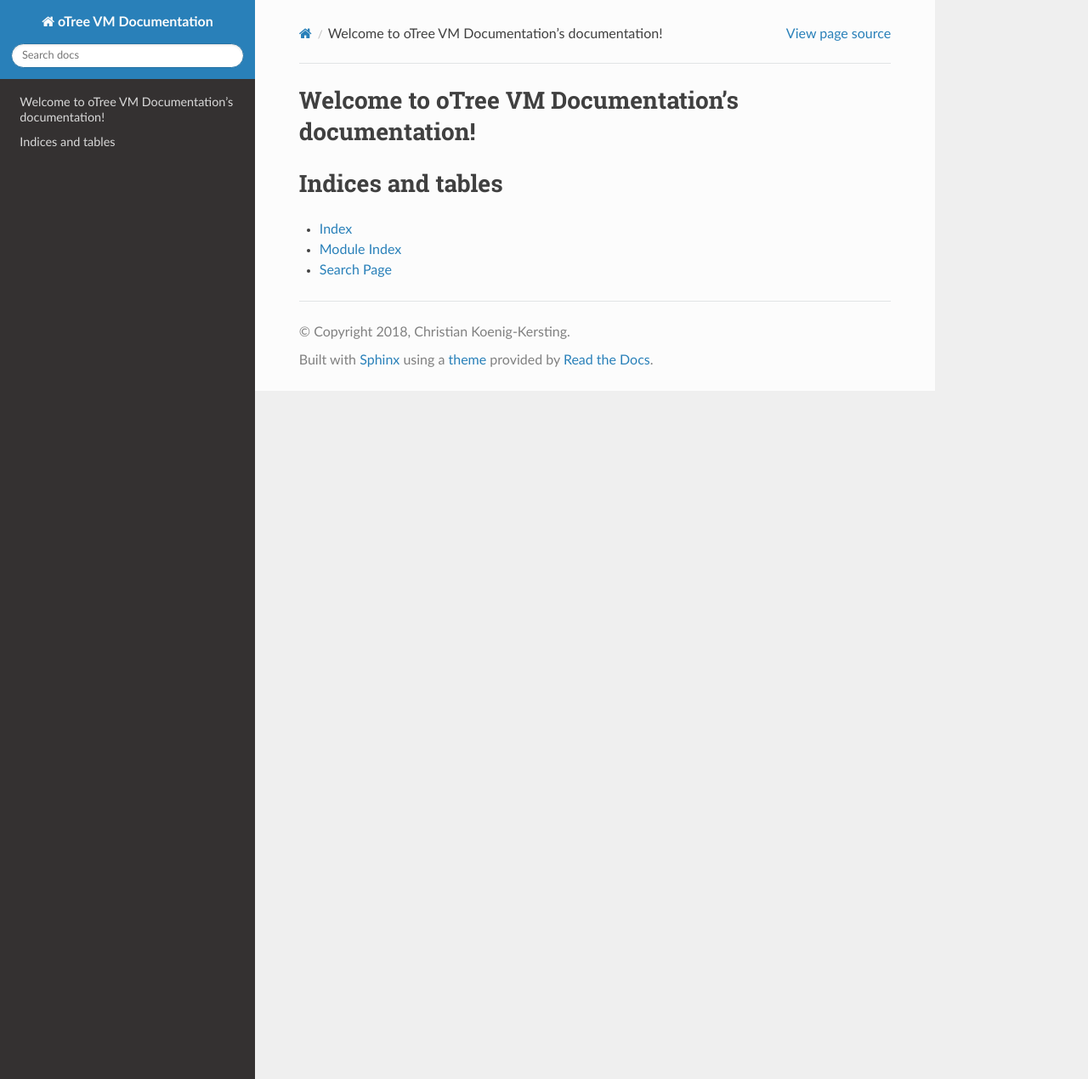
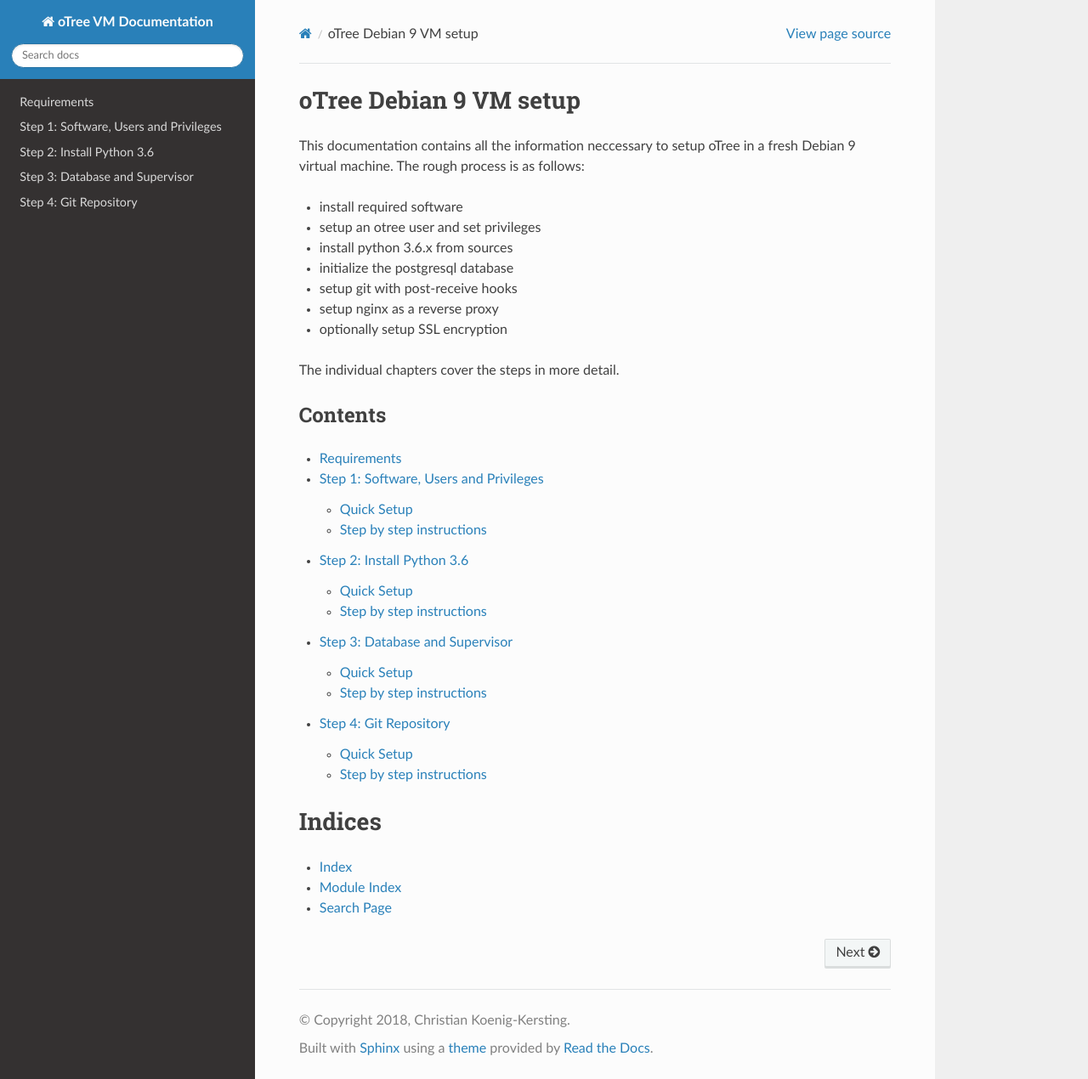
Before and after one commit to GuangtengMeng/otree-prodserver-setup, a Sphinx documentation site: the page built from source/index.rst, in a window 1280 px wide and 1270 px high. Shown: the whole window at 85% size. Built offline with Sphinx 7.4.7 and the Read the Docs theme 2.0.0, drawn with Linux system fonts in a browser that asks for light colours.

Commit message:
added steps 1-3

```diff
--- a/source/index.rst
+++ b/source/index.rst
@@ -3,16 +3,36 @@
    You can adapt this file completely to your liking, but it should at least
    contain the root `toctree` directive.
 
-Welcome to oTree VM Documentation's documentation!
+oTree Debian 9 VM setup
 ==================================================
+
+This documentation contains all the information neccessary to setup oTree in a fresh Debian 9 virtual machine.
+The rough process is as follows:
+
+* install required software
+* setup an otree user and set privileges
+* install python 3.6.x from sources
+* initialize the postgresql database
+* setup git with post-receive hooks
+* setup nginx as a reverse proxy
+* optionally setup SSL encryption
+
+The individual chapters cover the steps in more detail.
+
+Contents
+--------
 
 .. toctree::
    :maxdepth: 2
-   :caption: Contents:
+
+   requirements.rst
+   step1.rst
+   step2.rst
+   step3.rst
+   step4.rst
 
 
-
-Indices and tables
+Indices
 ==================
 
 * :ref:`genindex`
--- /dev/null
+++ b/source/requirements.rst
@@ -0,0 +1,22 @@
+.. _requirements:
+
+Requirements
+============
+
+It is assumed that ``root`` can login to a standard shell.
+Furthermore, it is assumed that the server is reachable via SSH.
+If it is not, install openssh-server as ``root``:
+
+.. code-block:: bash
+
+	apt-get update
+	apt-get install openssh-server
+
+The following steps will reference installation scripts. These need to be downloaded, extracted and made executable.
+As ``root`` run::
+
+	wget http://ckgk.de/otree_vm_setup.zip
+	unzip otree_vm_setup.zip
+	chmod +x setup_otree_server.sh
+
+You are now ready for the first step of the installation.
--- /dev/null
+++ b/source/step1.rst
@@ -0,0 +1,74 @@
+.. _step1:
+
+Step 1: Software, Users and Privileges
+======================================
+
+This step requires the installation scripts to be downloaded and currently being logged in as ``root``.
+Read :ref:`requirements` if this is not the case.
+
+Quick Setup
+^^^^^^^^^^^
+
+Run as ``root``::
+
+	./setup_otree_server.sh
+
+
+Step by step instructions
+^^^^^^^^^^^^^^^^^^^^^^^^^
+
+`Note:` This is the long and extensively documented version of what the Quick Start script above accomplishes. If you have run the command above and did not encounter any errors, you may advance to step 2.
+
+Software
+""""""""
+
+First we install the neccessary software using Debian's package manager::
+
+	apt-get update
+	apt-get install -y libbz2-dev libreadline-dev libsqlite3-dev wget curl llvm zlib1g-dev libssl-dev libncurses5-dev libncursesw5-dev xz-utils tk-dev postgresql postgresql-contrib redis-server git supervisor nginx sudo
+
+This includes:
+
+* `Link PostgreSQL Database <https://www.postgresql.org/>`_
+* `Link Redis Datastore <https://redis.io/>`_
+* `Link Git Version Control System <https://git-scm.com/>`_
+* `Link Nginx HTTP and reverse proxy server <https://nginx.org/>`_
+* `Link Supervisor Process Control System <http://supervisord.org/>`_
+* `Link Sudo <https://www.sudo.ws/>`_
+
+
+User and privileges
+"""""""""""""""""""
+
+Typically, you do not want to work as ``root``. Accordingly, we will setup a user ``otree`` and allow this user to run specific commands as ``root`` through ``sudo``::
+
+	adduser otree
+	adduser otree sudo
+
+This creates the user ``otree`` and adds him to the sudo group which allows him to run arbitrary commands as ``root``. This is just for the setup. We will remove ``otree`` from the sudo group at the end of the installation. In the end, we want ``otree`` to only be able to run specific commands which are needed to control the supervisor daemon. We will now prepare the sudoers file accordingly::
+
+	nano /etc/sudoers.d/otree_supervisor
+
+Copy in the following lines::
+
+	# allow otree user to start, stop and restart supervisor
+	otree ALL=NOPASSWD:/usr/sbin/service supervisor start
+	otree ALL=NOPASSWD:/usr/sbin/service supervisor stop
+	otree ALL=NOPASSWD:/usr/sbin/service supervisor restart
+
+Save and exit nano with [ctrl] + [s] and [ctrl] + [x].
+
+The three lines grant ``otree`` the right to start, stop, and restart supervisor. There will be more information on supervisor in a later installation step.
+
+
+Prepare userspace installation
+""""""""""""""""""""""""""""""
+
+Now it is time to continue the installation from the userspace. Before we can do so, however, we need to copy over the installation scripts to ``otree``'s home directory::
+
+	unzip otree_setup_scripts.zip
+	mv *.sh /home/otree/
+	chmod +x /home/otree/*.sh
+	chown otree:otree /home/otree/*.sh
+
+Continue with step 2.
--- /dev/null
+++ b/source/step2.rst
@@ -0,0 +1,69 @@
+.. _step2:
+
+Step 2: Install Python 3.6
+==========================
+
+The Debian 9 stable branch includes Python up to version 3.5. While oTree runs on this version, there are some bugs related to the presentation of the monitoring table. Columns appear to be scrambled. To avoid this, we install Python 3.6 from sources.
+
+Quick Setup
+^^^^^^^^^^^
+
+Run as ``otree``::
+
+	./2_install_python36.sh
+
+
+Step by step instructions
+^^^^^^^^^^^^^^^^^^^^^^^^^
+
+Get Python 3.6
+""""""""""""""
+
+Log in as ``otree`` and navigate to your home directory. Download and unpack Python 3.6 (any point release is fine, change the following commands accordingly)::
+
+	cd ~
+	wget https://www.python.org/ftp/python/3.6.5/Python-3.6.5.tgz
+	tar  zxvf Python-3.6.5.tgz
+	rm Python-3.6.5.tgz
+
+Configuration and building
+"""""""""""""""""""""""""""
+
+Change working directory, then configure and make Python 3.6::
+
+	cd Python-3.6.5
+	./configure --with-ensurepip=install --enable-optimizations
+	make -j8
+
+This might take a while. Time to get some coffee.
+
+Installation
+""""""""""""
+
+By default ``python`` points to ``python2.7`` and ``python3`` to ``python3.5``. We will change the latter reference to ``python3.6``. We do not touch the ``python`` -> ``python2.7`` association as it would interfere with other Debian packages.
+
+.. code-block:: bash
+
+	sudo make altinstall
+	sudo update-alternatives --install /usr/bin/python python3 /usr/local/bin/python3.6 40
+	sudo update-alternatives --install /usr/bin/python python3 /usr/bin/python3.5 30
+
+Leave and remove working directory::
+
+	cd ..
+	sudo rm -rf Python3.6.5
+
+Virtual environment
+"""""""""""""""""""
+
+OTree  will run in its own virtual environment. This allows us to keep it separate from the system Python installation and avoids dependency clutter. We will create an initial virtual environment::
+
+	python3.6 -m venv venv_otree
+	source venv_otree/bin/activate
+
+Finally, we make sure that the oTree virtual environment is automatically activated whenever ``otree`` logs in::
+
+	echo "source /home/otree/venv_otree/bin/activate" >>/home/otree/.otree_env
+	echo "source /home/otree/.otree_env" >> /home/otree/.bashrc
+
+This complete the second step.
--- /dev/null
+++ b/source/step3.rst
@@ -0,0 +1,56 @@
+.. _step3:
+
+Step 3: Database and Supervisor
+===============================
+
+We now setup the PostgreSQL database and prepare a supervisor script which makes sure that the oTree web server is automatically started and restarted if if fails for any reason.
+
+Quick Setup
+^^^^^^^^^^^
+
+Run as ``otree``::
+
+	./3_setup_database.sh
+
+
+Step by step instructions
+^^^^^^^^^^^^^^^^^^^^^^^^^
+
+PostgreSQL
+""""""""""
+
+We start by setting up the database and a database user for oTree::
+
+	sudo -i -u postgres psql postgres -c "CREATE DATABASE django_db;"
+	sudo -i -u postgres psql postgres -c "CREATE USER otree_user WITH PASSWORD 'CHANGE_THIS_PASSWORD_TO_YOUR_LIKING';"
+	sudo -i -u postgres psql postgres -c "GRANT ALL PRIVILEGES ON DATABASE django_db TO $db_user;"
+
+`Note:` You can use ``tr -cd '[:alnum:]' < /dev/urandom | fold -w30 | head -n1`` to quickly generate a random 30 character password from the command line.
+
+
+Supervisor
+""""""""""
+
+We need to make sure that the oTree web server is started on system boot. It should also automatically restart, if it fails for any reason. To do so, we setup a supervisor script::
+
+	sudo nano /etc/supervisor/condf.d/otree.conf
+
+Include the following lines::
+
+	[program:otree]
+	command=/home/otree/venv_otree/bin/otree runprodserver 8000
+	directory=/home/otree/oTree
+	stdout_logfile=/home/otree/otree-supervisor.log
+	stderr_logfile=/home/otree/otree-supervisor-errors.log
+	autostart=true
+	autorestart=true
+	environment=
+	    PATH="/home/otree/venv_otree/bin/:%(ENV_PATH)s",
+	    DATABASE_URL="postgres://otree_user:YOUR_DATABASE_PASSWORD@localhost/django_db",
+	    OTREE_ADMIN_PASSWORD="YOUR_WEBINTERFACE_ADMIN_PASSWORD",
+	    OTREE_PRODUCTION=1,
+	    OTREE_AUTH_LEVEL=STUDY,
+
+Make sure to replace ``YOUR_DATABASE_PASSWORD`` with the one you set above. Also come up with a password for the oTree web interface and replace ``YOUR_WEBINTERFACE_ADMIN_PASSWORD`` accordingly. Finally, save the file and exit nano with [ctrl] + [s] and [ctrl] + [x].
+
+Continue with step 4.
--- /dev/null
+++ b/source/step4.rst
@@ -0,0 +1,24 @@
+.. _step4:
+
+Step 4: Git Repository
+======================
+
+We now set up the Git repository and a specific post-receive script that makes it easy for experimenters to deploy experiments on the server.
+
+Quick Setup
+^^^^^^^^^^^
+
+Run as ``otree``::
+
+	./4_setup_git.sh
+
+
+Step by step instructions
+^^^^^^^^^^^^^^^^^^^^^^^^^
+
+Directories
+"""""""""""
+
+
+Post-Receive Script
+"""""""""""""""""""
```
Also changed, not shown: README.md (+1 -1 lines).
